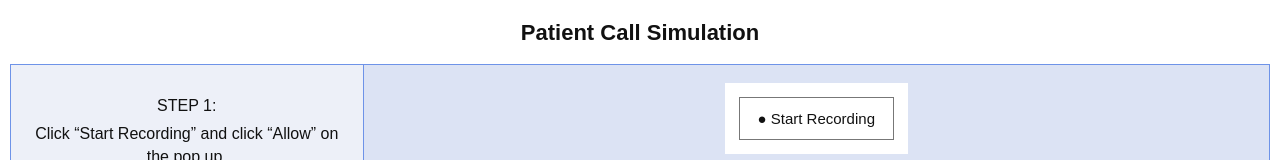
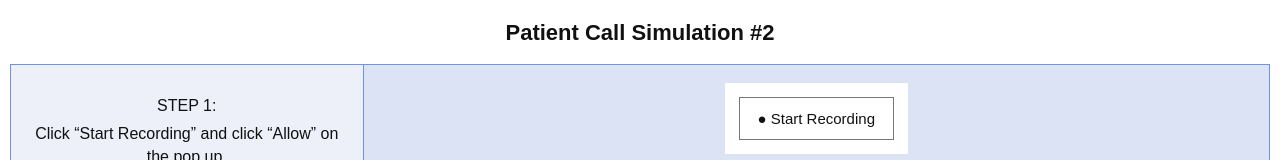
Before and after one commit to bakrogh2013/patient2elevenlabsNEW, a plain HTML site: page index.html in a window 1280 px wide. Shown: the top 160 px of the page. Drawn offline with Linux system fonts and the light colour scheme; a script that the page names is missing.

Commit message:
Update index.html

```diff
--- a/index.html
+++ b/index.html
@@ -174,7 +174,7 @@
 
   <main class="simulation">
 
-    <h1>Patient Call Simulation</h1>
+    <h1>Patient Call Simulation #2</h1>
 
     <table class="step-table">
 
```
